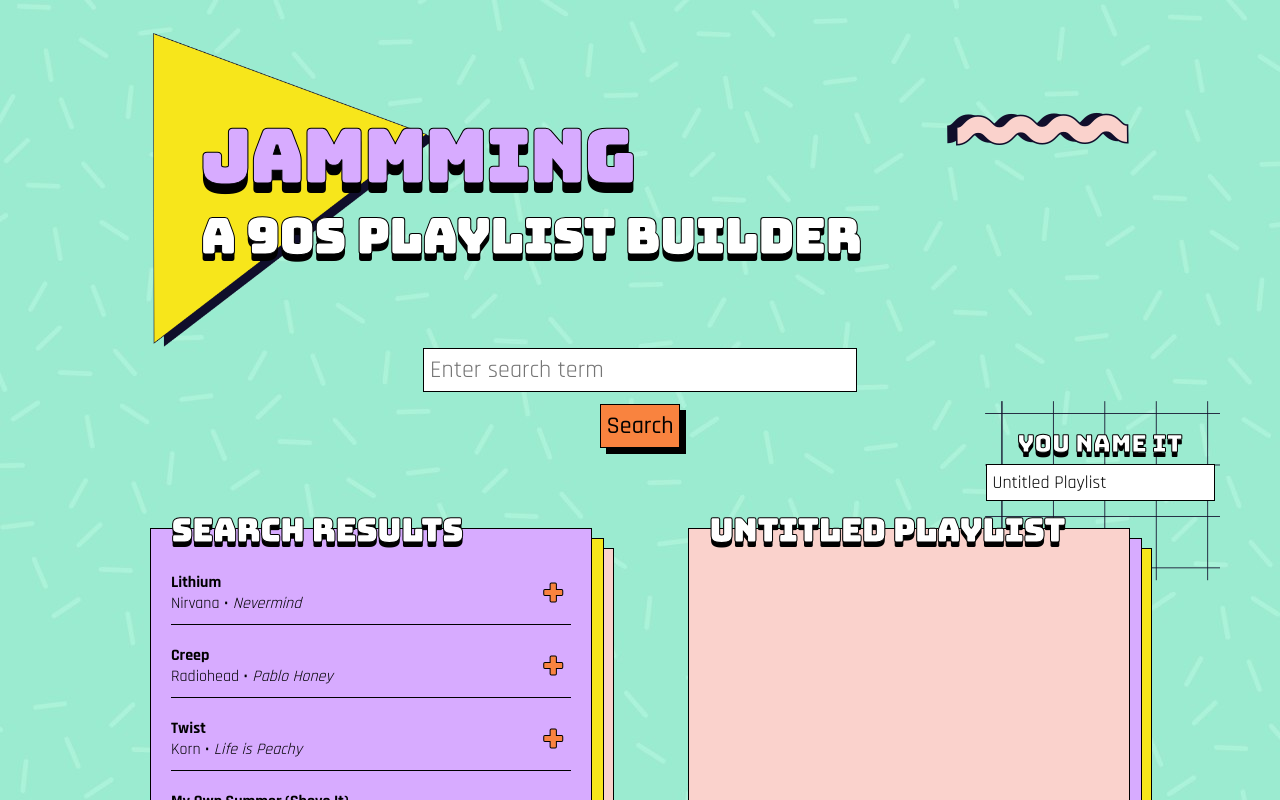
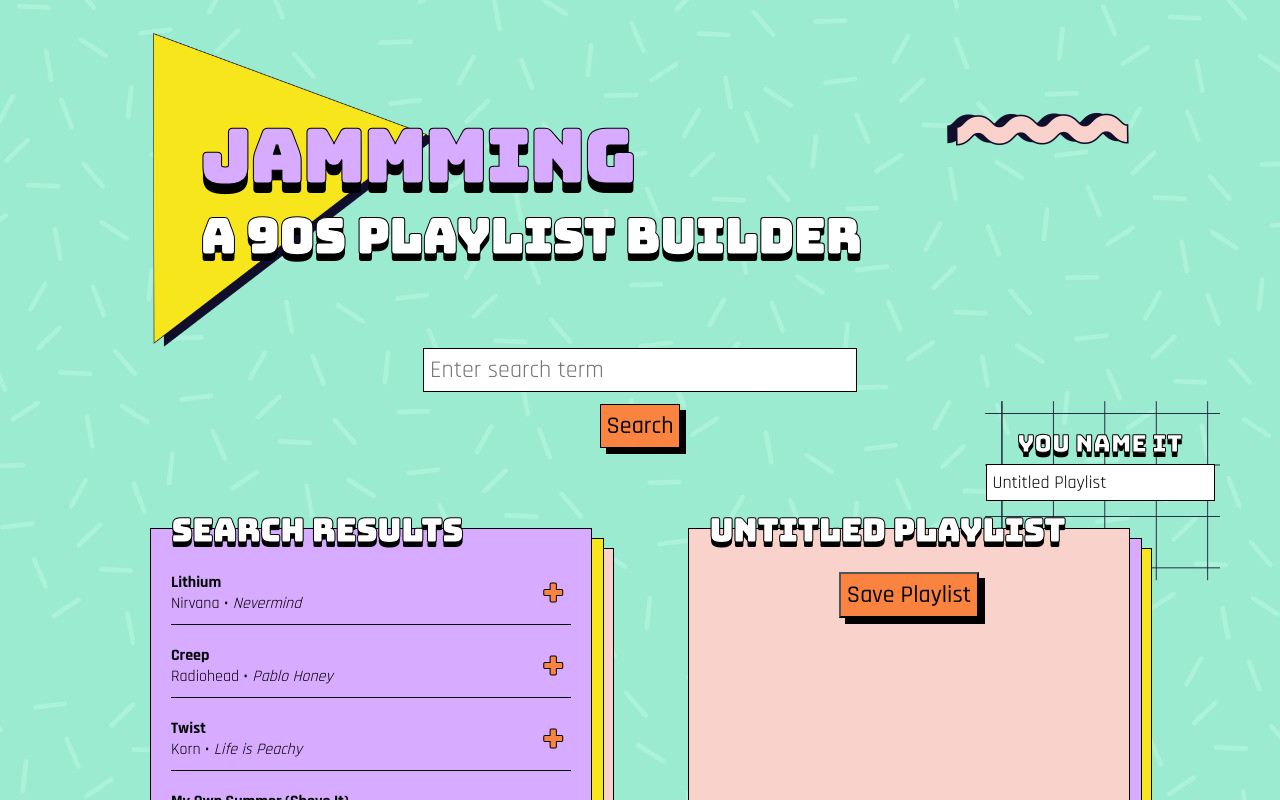
Before and after one commit to mediacrisis/jammming, a React (Create React App) app: page / in a window 1280 px wide. Shown: the top 800 px of the page. Built offline with nearby package versions, Linux system fonts and the light colour scheme.

Commit message:
Add Save Playlist button with dummy data function.

```diff
--- a/src/components/Playlist/Playlist.js
+++ b/src/components/Playlist/Playlist.js
@@ -1,5 +1,6 @@
 import React,{ useCallback } from 'react';
 import Tracklist from '../Tracklist/Tracklist';
+import SaveButton from '../SaveButton/SaveButton';
 import styles from './Playlist.module.css';
 
 const Playlist = (props) => {
@@ -21,6 +22,7 @@ const Playlist = (props) => {
 				<div className={styles.playlist}>
 					<h3>{props.listName}</h3>
 					<Tracklist trackData={props.trackData} btnType="remove" btnClick={props.btnClick} />
+					<SaveButton onSave={props.onSave} />
 				</div>
 			</div>
 	);
--- /dev/null
+++ b/src/components/SaveButton/SaveButton.js
@@ -0,0 +1,17 @@
+import React, { useCallback } from 'react';
+import styles from './SaveButton.module.css';
+
+const SaveButton = (props) => {
+	const handleSavePlaylist = useCallback(
+		() => {
+			props.onSave();
+		},
+		[props]
+	);
+
+	return (
+		<button className={styles.saveBtn} onClick={handleSavePlaylist}>Save Playlist</button>
+	);
+};
+
+export default SaveButton;
--- /dev/null
+++ b/src/components/SaveButton/SaveButton.module.css
@@ -0,0 +1,18 @@
+.saveBtn {
+	background-color: #f9833f;
+	box-shadow: 6px 6px 0 black;
+	cursor: pointer;
+	display: block;
+	font-family: 'Rajdhani', sans-serif;
+	font-size: 24px;
+	font-weight: 500;
+	margin: 20px auto;
+	padding: 6px;
+	transition-property: background-color;
+	transition-duration: .25s;
+}
+
+.saveBtn:hover {
+	background-color: #f7e61b;
+
+}
--- a/src/containers/App.js
+++ b/src/containers/App.js
@@ -39,13 +39,24 @@ function App() {
 		[]
 	);
 
+	const handleSave = useCallback(
+		() => {
+			//@TODO create playlist on spotify with playlistName.  When that returns, push the uri values to the playlist id.
+			let uris = [];
+			playlist.forEach(track => (
+				uris.push(track.uri)
+			));
+		},
+		[playlist]
+	)
+
 	return (
 	<div className={styles.app}>
 		<Header />
 		<SearchBar />
 		<div className={styles.listContainer}>
 			<SearchResults btnClick={handleAddTrack} trackData={searchResults} />
-			<Playlist btnClick={handleRemoveTrack} trackData={playlist} listName={playlistName} onRename={handleRename} />
+			<Playlist btnClick={handleRemoveTrack} trackData={playlist} listName={playlistName} onRename={handleRename} onSave={handleSave}/>
 		</div>
 		<Footer />
 	</div>
--- a/src/testData.js
+++ b/src/testData.js
@@ -4,25 +4,29 @@ const testData = {
 			title: 'Lithium',
 			artist: 'Nirvana',
 			album: 'Nevermind',
-			id: 1
+			id: 1,
+			uri: 'testuri1'
 		},
 		{
 			title: 'Creep',
 			artist: 'Radiohead',
 			album: 'Pablo Honey',
-			id: 2
+			id: 2,
+			uri: 'testuri2'
 		},
 		{
 			title: 'Twist',
 			artist: 'Korn',
 			album: 'Life is Peachy',
-			id: 3
+			id: 3,
+			uri: 'testuri3'
 		},
 		{
 			title: 'My Own Summer (Shove It)',
 			artist: 'Deftones',
 			album: 'Around the Fur',
-			id: 4
+			id: 4,
+			uri: 'testuri4'
 		}
 	]
 };
```
